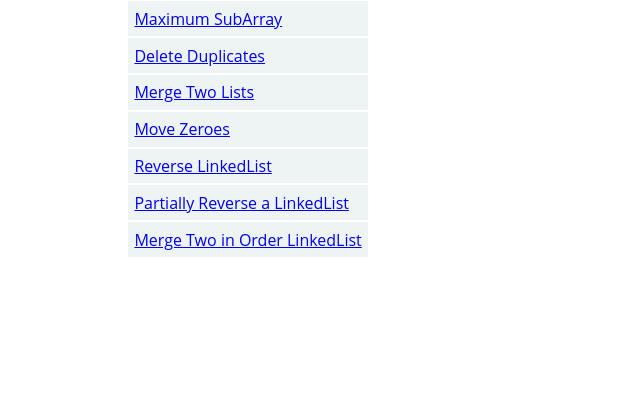
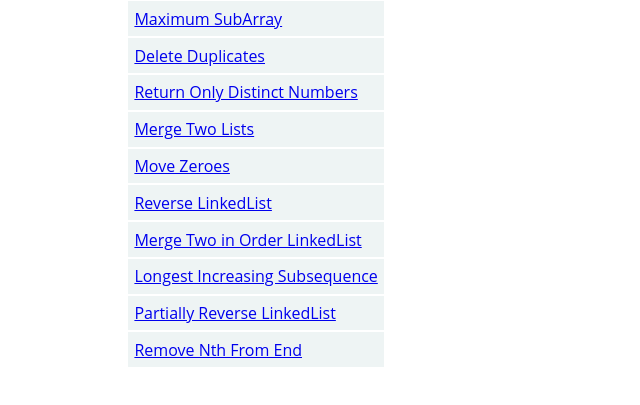
Before and after one commit to banevare/banevare.github.io, a plain HTML site: page index.html in a window 1280 px wide. Shown: the part 145-550 px from the top of the page, without its empty margins (2-642 px from the left). Drawn offline with Linux system fonts and the light colour scheme.

Commit message:
Update index.html

```diff
--- a/index.html
+++ b/index.html
@@ -26,13 +26,16 @@
                 <col class="title">
                 <col class="resolved">
             </colgroup>
-            <tr><td><a href = 'https://banevare.github.io/maxSubArray.html'> Maximum SubArray</a><td>
-            <tr><td><a href = 'https://banevare.github.io/deleteDuplicate.html'> Delete Duplicates</a><td>
-            <tr><td><a href = 'https://banevare.github.io/mergeTwoLists.html'> Merge Two Lists</a><td>
-            <tr><td><a href = 'https://banevare.github.io/moveZeroes.html'> Move Zeroes</a><td>
-            <tr><td><a href = 'https://banevare.github.io/reverseList.html'>Reverse LinkedList</a><td></td>
-            <tr><td><a href = 'https://banevare.github.io/reverseBetween.html'>Partially Reverse a LinkedList</a><td></td>
-            <tr><td><a href = 'https://banevare.github.io/mergeTwoLists.html'>Merge Two in Order LinkedList</a><td></td>
+            <tr><td><a href = 'https://banevare.github.io/maxSubArray/maxSubArray.html'> Maximum SubArray</a><td>
+            <tr><td><a href = 'https://banevare.github.io/deleteDuplicate/I/deleteDuplicate.html'> Delete Duplicates</a><td>
+            <tr><td><a href = 'https://banevare.github.io/deleteDuplicate/II/deleteDuplicate.html'> Return Only Distinct Numbers</a><td>
+            <tr><td><a href = 'https://banevare.github.io/mergeTwoLists/mergeTwoLists.html'> Merge Two Lists</a><td>
+            <tr><td><a href = 'https://banevare.github.io/moveZeroes/moveZeroes.html'> Move Zeroes</a><td>
+            <tr><td><a href = 'https://banevare.github.io/reverseList/reverseList.html'>Reverse LinkedList</a><td></td>
+            <tr><td><a href = 'https://banevare.github.io/mergeTwoLists/mergeTwoLists.html'>Merge Two in Order LinkedList</a><td></td>
+            <tr><td><a href = 'https://banevare.github.io/longestIncreasingSubsequence/lengthOfLIS.html'>Longest Increasing Subsequence</a><td></td>
+            <tr><td><a href = 'https://banevare.github.io/partiallyReverseLinkedList/reverseBetween.html'>Partially Reverse LinkedList</a><td></td>
+            <tr><td><a href = 'https://banevare.github.io/removeNthFromEnd/removeNthFromEnd.html'>Remove Nth From End</a><td></td>
         </table>
         <script>
         </script>
```
